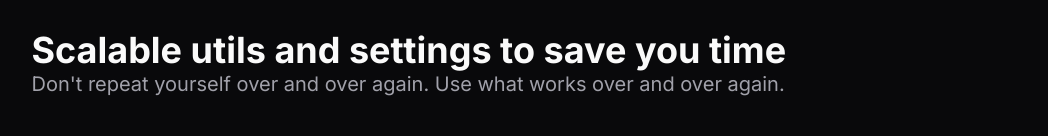
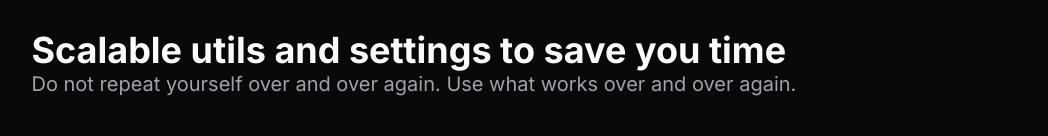
Before and after one commit to dvenomb98/NextDevKit, a Next.js app: page / in a window 1280 px wide. Shown: the part 1507-1643 px from the top of the page, without its empty margins (116-1164 px from the left). Built offline with nearby package versions, Linux system fonts and the light colour scheme.

Commit message:
eslint fix

```diff
--- a/src/app/page.tsx
+++ b/src/app/page.tsx
@@ -256,7 +256,7 @@ const Home = () => {
         <div>
           <h2 className="h2">Scalable utils and settings to save you time</h2>
           <p className="h4 text-muted-foreground">
-            Don't repeat yourself over and over again. Use what works over and over again.
+            Do not repeat yourself over and over again. Use what works over and over again.
           </p>
         </div>
 
```
